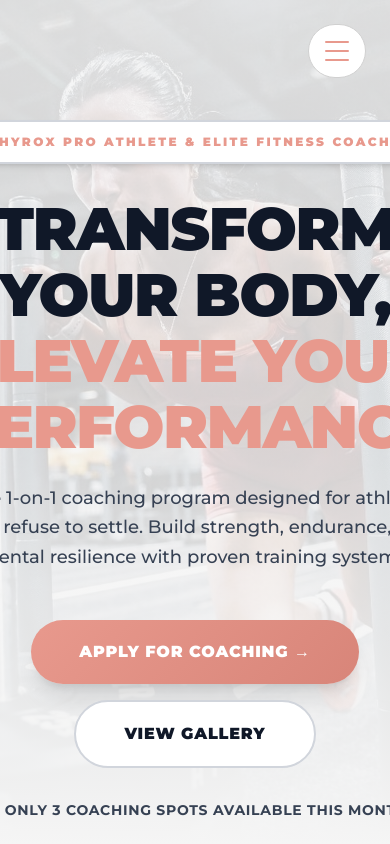
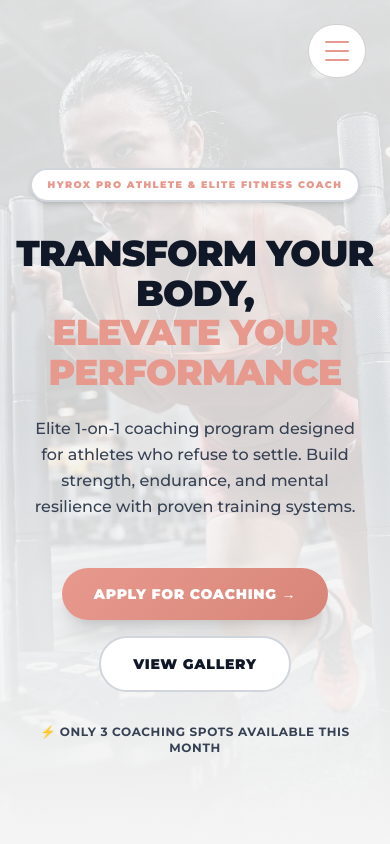
Before and after one commit to mbishopfx/trd-montiifit, a Next.js app: page / in a window 390 px wide. Shown: the top 844 px of the page. Built offline with nearby package versions, Linux system fonts and the light colour scheme.

Commit message:
Optimize mobile view with responsive text sizing and spacing

```diff
--- a/app/page.tsx
+++ b/app/page.tsx
@@ -11,7 +11,7 @@ export default function Home() {
       <HamburgerMenu />
 
       {/* Hero Section */}
-      <section className="relative min-h-screen flex items-center justify-center px-4 pt-24 overflow-hidden">
+      <section className="relative min-h-screen flex items-center justify-center px-2 sm:px-4 pt-20 sm:pt-24 overflow-hidden">
         {/* Background Image */}
         <div className="absolute inset-0 z-0">
           <Image
@@ -35,9 +35,9 @@ export default function Home() {
             initial={{ opacity: 0, scale: 0.9 }}
             animate={{ opacity: 1, scale: 1 }}
             transition={{ delay: 0.2, duration: 0.6 }}
-            className="mb-8"
+            className="mb-8 px-4"
           >
-            <span className="inline-block px-8 py-3 bg-white border-2 border-gray-300 rounded-full text-xs font-black tracking-[0.2em] shadow-md uppercase" style={{ color: '#e8998d' }}>
+            <span className="inline-block px-4 sm:px-8 py-2 sm:py-3 bg-white border-2 border-gray-300 rounded-full text-[0.6rem] sm:text-xs font-black tracking-[0.15em] sm:tracking-[0.2em] shadow-md uppercase" style={{ color: '#e8998d' }}>
               HYROX PRO ATHLETE & ELITE FITNESS COACH
             </span>
           </motion.div>
@@ -46,7 +46,7 @@ export default function Home() {
             initial={{ opacity: 0, y: 20 }}
             animate={{ opacity: 1, y: 0 }}
             transition={{ delay: 0.4, duration: 0.6 }}
-            className="text-6xl md:text-7xl lg:text-8xl font-black text-gray-900 mb-6 leading-[1.1] tracking-tight"
+            className="text-4xl sm:text-5xl md:text-6xl lg:text-7xl xl:text-8xl font-black text-gray-900 mb-6 leading-[1.1] tracking-tight px-2"
             style={{ letterSpacing: '-0.02em' }}
           >
             TRANSFORM YOUR BODY,
@@ -58,7 +58,7 @@ export default function Home() {
             initial={{ opacity: 0, y: 20 }}
             animate={{ opacity: 1, y: 0 }}
             transition={{ delay: 0.6, duration: 0.6 }}
-            className="text-lg md:text-xl text-gray-700 mb-12 max-w-2xl mx-auto leading-relaxed font-medium"
+            className="text-base sm:text-lg md:text-xl text-gray-700 mb-12 max-w-2xl mx-auto leading-relaxed font-medium px-4"
           >
             Elite 1-on-1 coaching program designed for athletes who refuse to settle.
             Build strength, endurance, and mental resilience with proven training systems.
@@ -74,14 +74,14 @@ export default function Home() {
               href="https://linktr.ee/montanatornatore"
               target="_blank"
               rel="noopener noreferrer"
-              className="px-12 py-5 text-white text-base font-black uppercase tracking-wider rounded-full shadow-xl hover:shadow-2xl hover:scale-105 transition-all duration-300"
+              className="px-8 sm:px-12 py-4 sm:py-5 text-white text-sm sm:text-base font-black uppercase tracking-wider rounded-full shadow-xl hover:shadow-2xl hover:scale-105 transition-all duration-300"
               style={{ background: 'linear-gradient(135deg, #e8998d 0%, #d88579 100%)' }}
             >
               Apply for Coaching →
             </a>
             <Link
               href="/gallery"
-              className="px-12 py-5 bg-white text-gray-900 text-base font-black uppercase tracking-wider rounded-full border-2 border-gray-300 hover:border-[#e8998d] hover:shadow-xl transition-all duration-300"
+              className="px-8 sm:px-12 py-4 sm:py-5 bg-white text-gray-900 text-sm sm:text-base font-black uppercase tracking-wider rounded-full border-2 border-gray-300 hover:border-[#e8998d] hover:shadow-xl transition-all duration-300"
             >
               View Gallery
             </Link>
@@ -91,7 +91,7 @@ export default function Home() {
             initial={{ opacity: 0 }}
             animate={{ opacity: 1 }}
             transition={{ delay: 1, duration: 0.6 }}
-            className="mt-8 text-sm font-bold text-gray-700 uppercase tracking-wider"
+            className="mt-8 text-xs sm:text-sm font-bold text-gray-700 uppercase tracking-wider px-4"
           >
             ⚡ Only 3 coaching spots available this month
           </motion.p>
```
